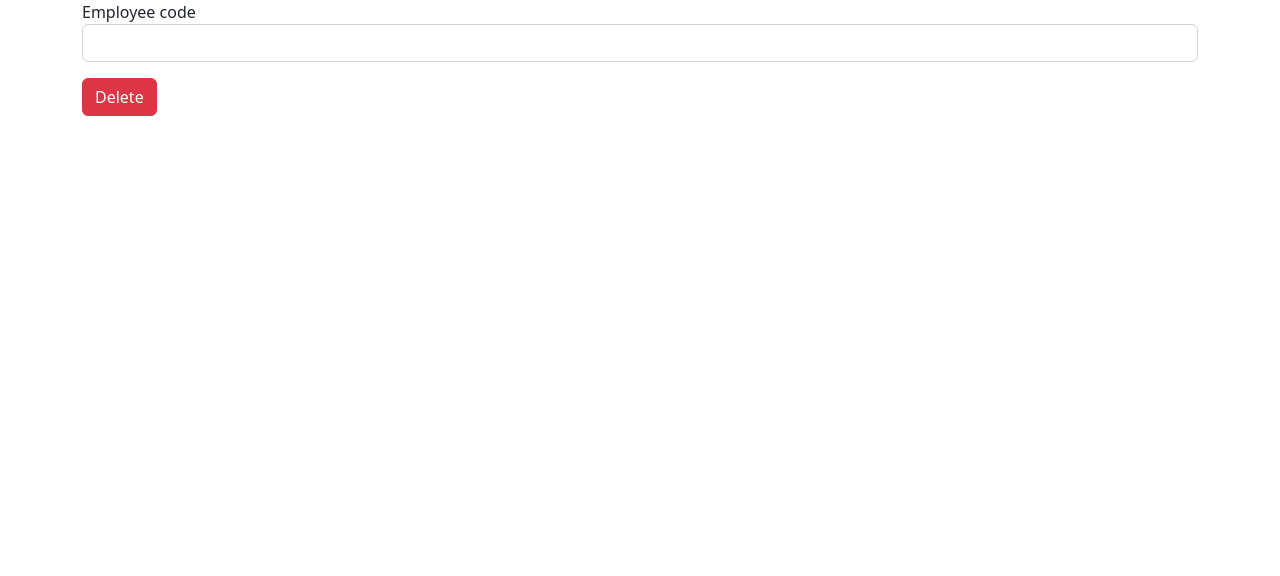
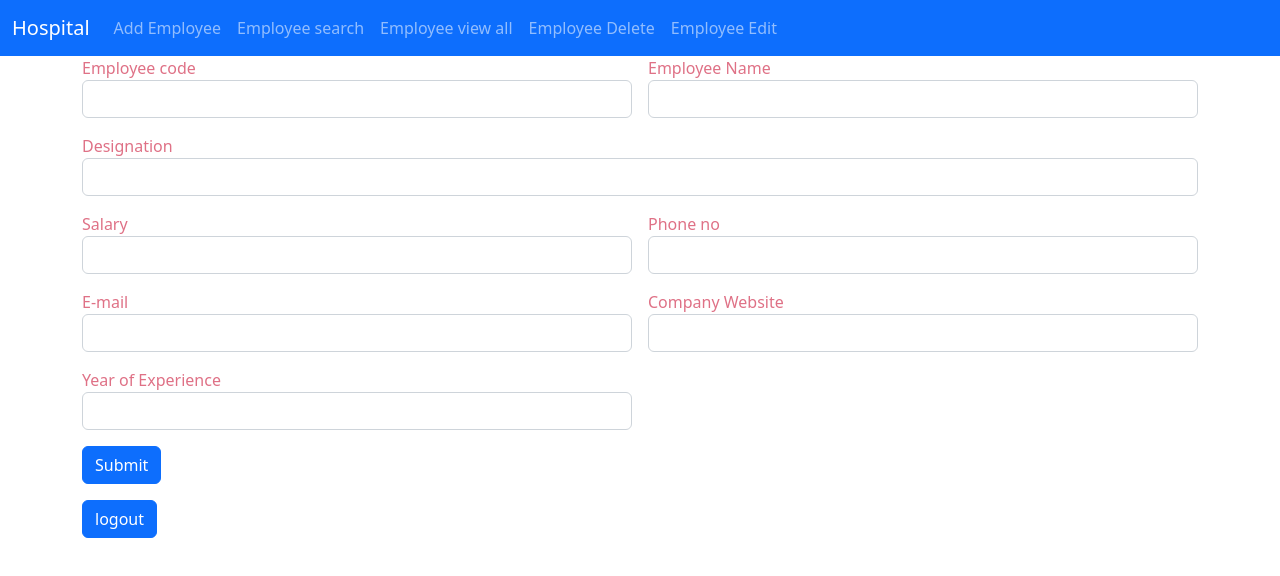
Before and after one commit to vishnubabu98/employeeangular, an Angular app: page /addemp in a window 1280 px wide. Before the commit this address led to /. Shown: the top 576 px of the page. Built offline with nearby package versions, Linux system fonts and the light colour scheme.

Commit message:
add navigations

```diff
--- a/src/app/add-employee/add-employee.component.html
+++ b/src/app/add-employee/add-employee.component.html
@@ -1,3 +1,4 @@
+<app-navbar></app-navbar>
 <div class="container">
     <div class="row">
         <div class="col col-12 col-sm-12 col-md-12 col-lg-12 col-xl-12 col-xxl-12">
--- a/src/app/admin-login/admin-login.component.html
+++ b/src/app/admin-login/admin-login.component.html
@@ -11,7 +11,7 @@
                     <input type="password" name="" id="" class="form-control">
                 </div>
                 <div class="col col-12 col-sm-12 col-md-12 col-lg-12 col-xl-12 col-xxl-12">
-                    <a href="addemployee"class="btn btn-primary">login</a>
+                    <a href="addemp"class="btn btn-primary">login</a>
                 </div>
             </div>
         </div>
--- a/src/app/app.component.html
+++ b/src/app/app.component.html
@@ -1,2 +1 @@
-<app-delete-emp></app-delete-emp>
 <router-outlet></router-outlet>
--- a/src/app/app.module.ts
+++ b/src/app/app.module.ts
@@ -9,6 +9,35 @@
 import { ViewEmpComponent } from './view-emp/view-emp.component';
 import { EditEmpComponent } from './edit-emp/edit-emp.component';
 import { DeleteEmpComponent } from './delete-emp/delete-emp.component';
+import { RouterModule, Routes } from '@angular/router';
+import { NavbarComponent } from './navbar/navbar.component';
+
+const myRoute:Routes=[
+  {
+    path:"",
+    component:AdminLoginComponent
+  },
+  {
+    path:"addemp",
+    component:AddEmployeeComponent
+  },
+  {
+    path:"deleteemp",
+    component:DeleteEmpComponent
+  },
+  {
+    path:"editemp",
+    component:EditEmpComponent
+  },
+  {
+    path:"searchemp",
+    component:SearchEmpComponent
+  },
+  {
+    path:"viewemp",
+    component:ViewEmpComponent
+  }
+]
 
 @NgModule({
   declarations: [
@@ -18,11 +47,13 @@
     SearchEmpComponent,
     ViewEmpComponent,
     EditEmpComponent,
-    DeleteEmpComponent
+    DeleteEmpComponent,
+    NavbarComponent
   ],
   imports: [
     BrowserModule,
-    AppRoutingModule
+    AppRoutingModule,
+    RouterModule.forRoot(myRoute)
   ],
   providers: [],
   bootstrap: [AppComponent]
--- a/src/app/delete-emp/delete-emp.component.html
+++ b/src/app/delete-emp/delete-emp.component.html
@@ -1,3 +1,4 @@
+<app-navbar></app-navbar>
 <div class="container">
     <div class="row">
         <div class="col col-12 col-sm-12 col-md-12 col-lg-12 col-xl-12 col-xxl-12">
--- a/src/app/edit-emp/edit-emp.component.html
+++ b/src/app/edit-emp/edit-emp.component.html
@@ -1,3 +1,4 @@
+<app-navbar></app-navbar>
 <div class="container">
     <div class="row">
         <div class="col col-12 col-sm-12 col-md-12 col-lg-12 col-xl-12 col-xxl-12">
--- /dev/null
+++ b/src/app/navbar/navbar.component.html
@@ -0,0 +1,27 @@
+<nav class="navbar navbar-expand-lg bg-primary navbar-dark">
+    <div class="container-fluid">
+      <a class="navbar-brand" href="#">Hospital</a>
+      <button class="navbar-toggler" type="button" data-bs-toggle="collapse" data-bs-target="#navbarNav" aria-controls="navbarNav" aria-expanded="false" aria-label="Toggle navigation">
+        <span class="navbar-toggler-icon"></span>
+      </button>
+      <div class="collapse navbar-collapse" id="navbarNav">
+        <ul class="navbar-nav">
+          <li class="nav-item">
+            <a class="nav-link" routerLink="/addemp">Add Employee</a>
+          </li>
+          <li class="nav-item">
+            <a class="nav-link" routerLink="/searchemp">Employee search</a>
+          </li>
+          <li class="nav-item">
+            <a class="nav-link" routerLink="/viewemp">Employee view all</a>
+          </li>
+          <li class="nav-item">
+            <a class="nav-link" routerLink="/deleteemp">Employee Delete</a>
+          </li>
+          <li class="nav-item">
+            <a class="nav-link" routerLink="/editemp">Employee Edit</a>
+          </li>
+        </ul>
+      </div>
+    </div>
+  </nav>
--- a/src/app/search-emp/search-emp.component.html
+++ b/src/app/search-emp/search-emp.component.html
@@ -1,3 +1,4 @@
+<app-navbar></app-navbar>
 <div class="container">
     <div class="row">
         <div class="col col-12 col-sm-12 col-md-12 col-lg-12 col-xl-12 col-xxl-12">
--- a/src/app/view-emp/view-emp.component.html
+++ b/src/app/view-emp/view-emp.component.html
@@ -1,3 +1,4 @@
+<app-navbar></app-navbar>
 <table class="table">
     <thead>
       <tr>
```
Also changed, not shown: src/app/navbar/navbar.component.ts (added, +10 -0 lines), src/app/navbar/navbar.component.css (added).
